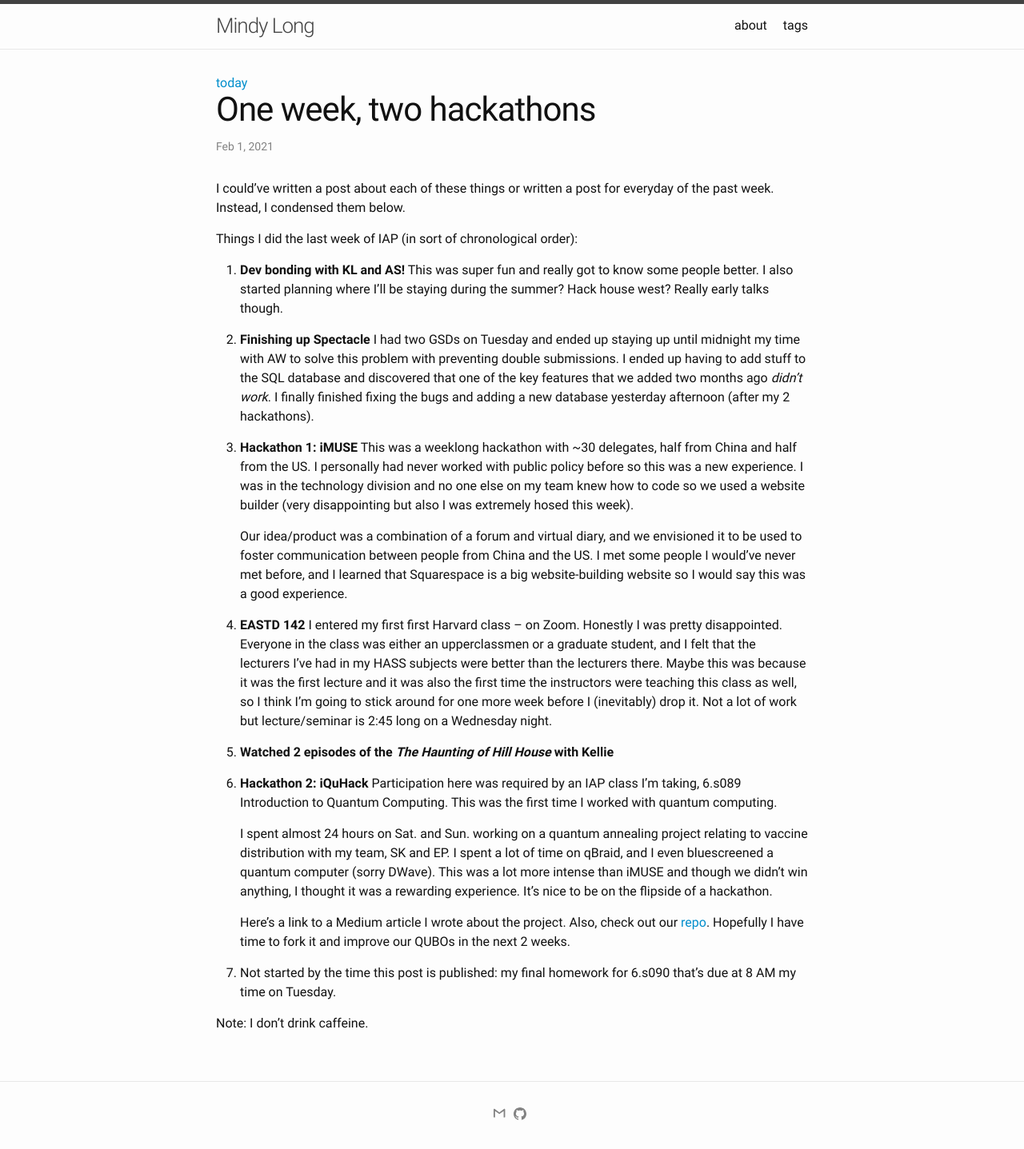
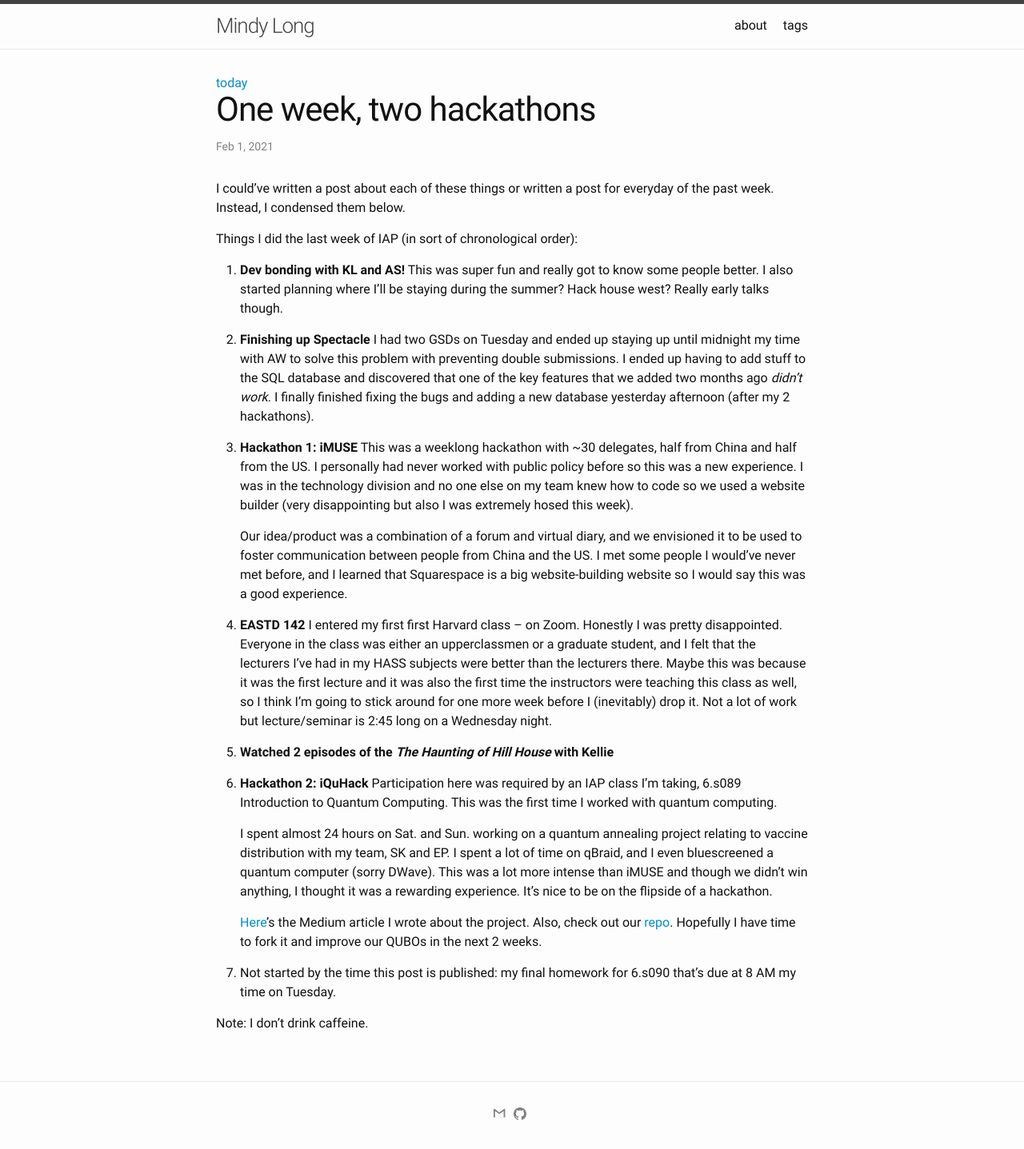
Before and after one commit to mlong93/mlong93.github.io, a Jekyll site: the page built from _posts/2021-02-01-one-week-two-hackathons.md, in a window 1280 px wide. Shown: the whole page at 80% size. Built offline with Jekyll 4.4.1, drawn with Linux system fonts in a browser that asks for light colours.

Commit message:
added medium link

```diff
--- a/_posts/2021-02-01-one-week-two-hackathons.md
+++ b/_posts/2021-02-01-one-week-two-hackathons.md
@@ -26,7 +26,7 @@ Things I did the last week of IAP (in sort of chronological order):
 
     I spent almost 24 hours on Sat. and Sun. working on a quantum annealing project relating to vaccine distribution with my team, SK and EP. I spent a lot of time on qBraid, and I even bluescreened a quantum computer (sorry DWave). This was a lot more intense than iMUSE and though we didn't win anything, I thought it was a rewarding experience. It's nice to be on the flipside of a hackathon.
 
-    Here's a link to a Medium article I wrote about the project. Also, check out our [repo](https://github.com/iQuHACK/2021_1206). Hopefully I have time to fork it and improve our QUBOs in the next 2 weeks.
+    [Here](https://medium.com/mit-6-s089-intro-to-quantum-computing/optimizing-covid-19-vaccine-distribution-using-quantum-annealing-b1b829d97784)'s the Medium article I wrote about the project. Also, check out our [repo](https://github.com/iQuHACK/2021_1206). Hopefully I have time to fork it and improve our QUBOs in the next 2 weeks.
 
 7. Not started by the time this post is published: my final homework for 6.s090 that's due at 8 AM my time on Tuesday.
 
```
